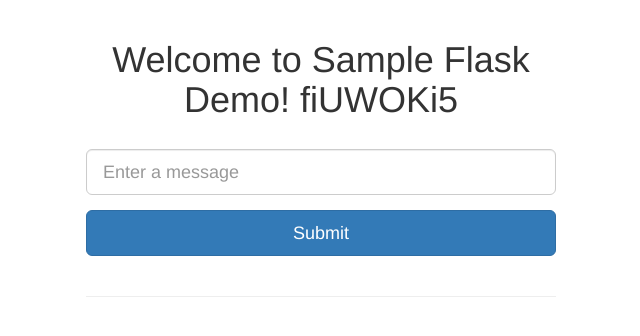
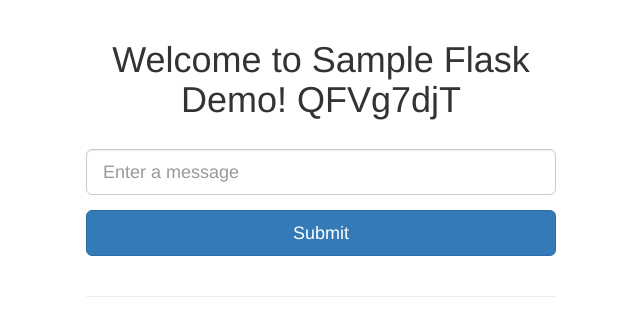
Before and after one commit to williaumwu/demo-web, a Flask app: page / in a window 1280 px wide. Shown: the top 336 px of the page, without its empty margins (319-959 px from the left). Run offline with Flask 2, Linux system fonts and the light colour scheme; data that the repository does not hold is empty; some libraries are stand-ins or nearby versions.

Commit message:
testing change new string QFVg7djT

```diff
--- a/templates/index.html
+++ b/templates/index.html
@@ -3,7 +3,7 @@
 {% block content %}
 
 <div class="text-center">
-  <h1>Welcome to Sample Flask Demo! fiUWOKi5</h1>
+  <h1>Welcome to Sample Flask Demo! QFVg7djT</h1>
 </div>
 
 <br>
```
Also changed, not shown: README.md.
